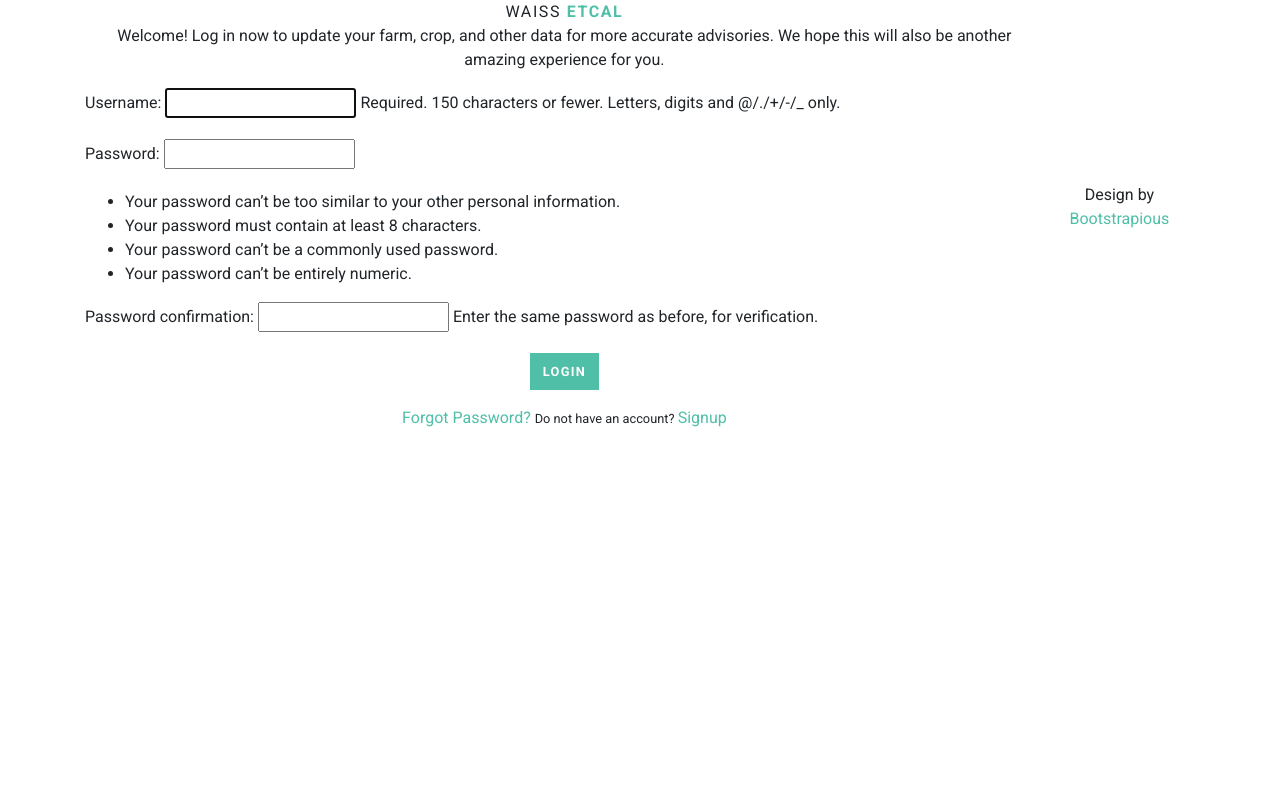
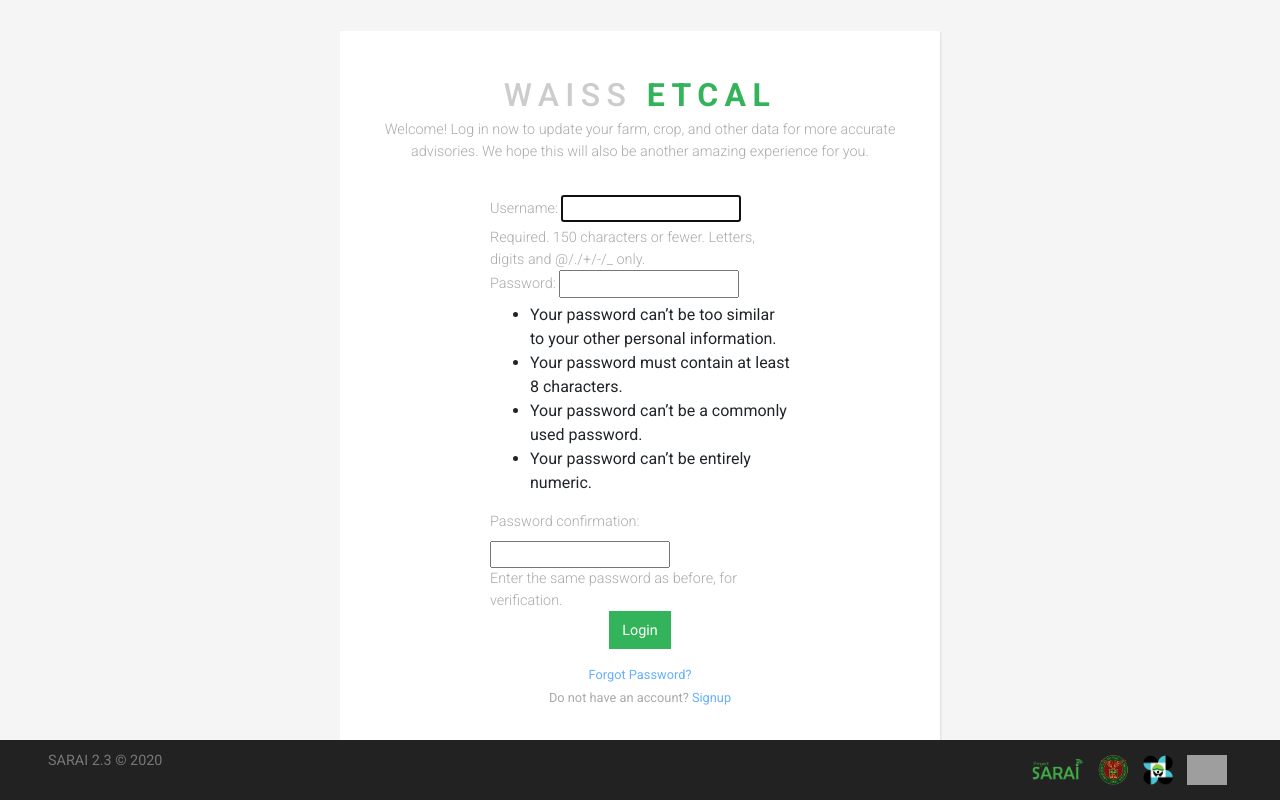
Before and after one commit to GMBrazil/waiss_etcal, a Django app: page /etcal/signup/ in a window 1280 px wide. Run offline with Django 3.2, Linux system fonts and the light colour scheme; some libraries are stand-ins or nearby versions; grey boxes are pictures that could not be loaded.

Commit message:
fixed signup template

```diff
--- a/waiss_etcal/etcal/templates/registration/sign_up.html
+++ b/waiss_etcal/etcal/templates/registration/sign_up.html
@@ -1,27 +1,10 @@
-{% extends 'etcal/base.html' %}
+{% extends 'etcal/base-dash.html' %}
 {% load static %}
 
-{% block top_script_block %}
-<!-- Fontastic Custom icon font-->
-<link rel="stylesheet" href="css/fontastic.css">
-<!-- Google fonts - Roboto -->
-<link rel="stylesheet" href="https://fonts.googleapis.com/css?family=Roboto:300,400,500,700">
-<!-- jQuery Circle-->
-<link rel="stylesheet" href="css/grasp_mobile_progress_circle-1.0.0.min.css">
-<!-- Custom Scrollbar-->
-<link rel="stylesheet" href="vendor/malihu-custom-scrollbar-plugin/jquery.mCustomScrollbar.css">
-<!-- theme stylesheet-->
-<link rel="stylesheet" href="css/style.default.css" id="theme-stylesheet">
-<!-- Custom stylesheet - for your changes-->
-<link rel="stylesheet" href="css/custom.css">
-<!-- Favicon-->
-<link rel="shortcut icon" href="img/favicon.ico">
+{% block navbar_block %}
 {% endblock %}
 
-{% block head_navbar_block %}
-{% endblock %}
-
-{% block navbar_block %}
+{% block head_block %}
 {% endblock %}
 
 {% block main_block %}
@@ -54,9 +37,3 @@
     </div>
 </div>
 {% endblock %}
-
-{% block footer_block %}
-{% endblock %}
-
-{% block bottom_navbar_block %}
-{% endblock %}
```
